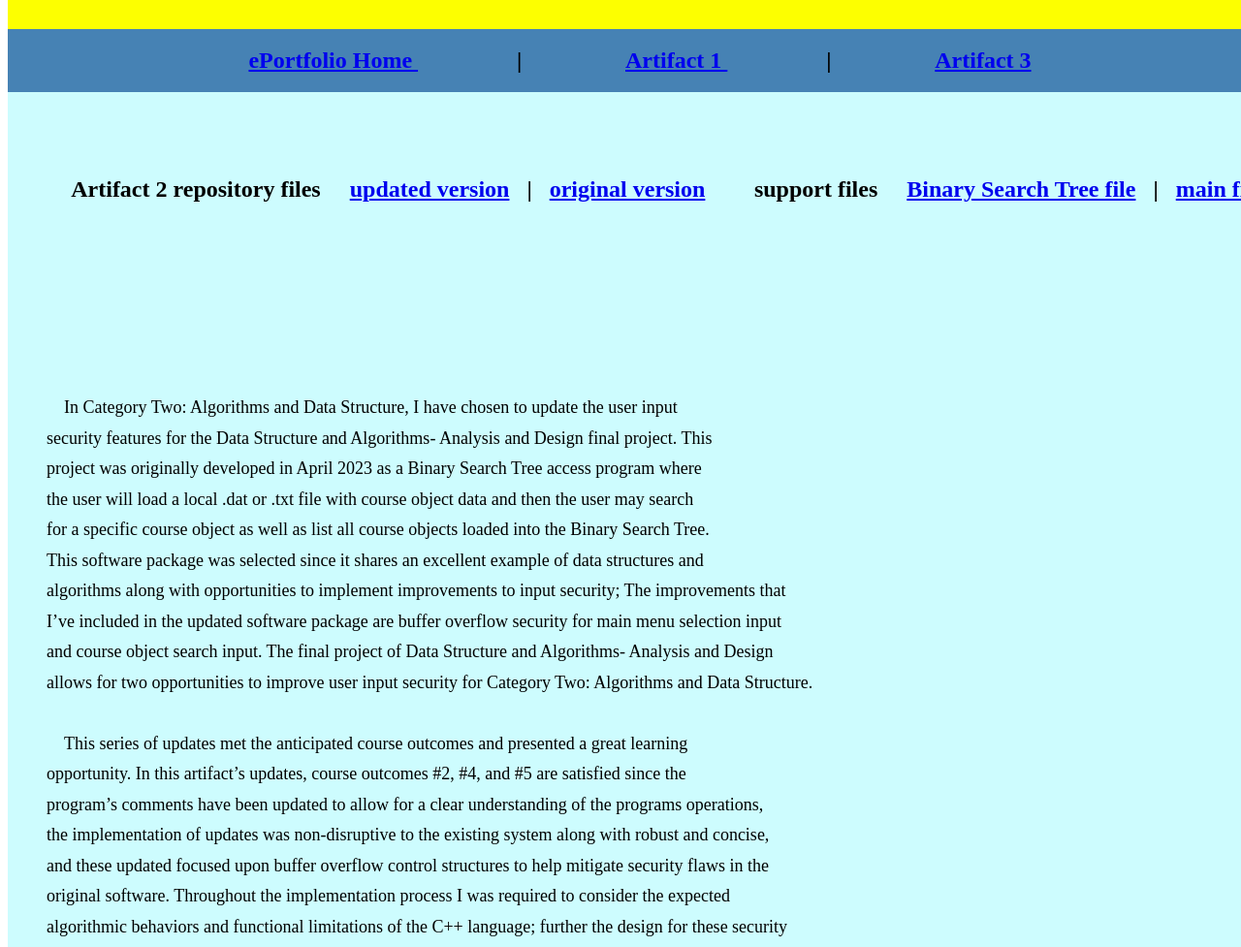
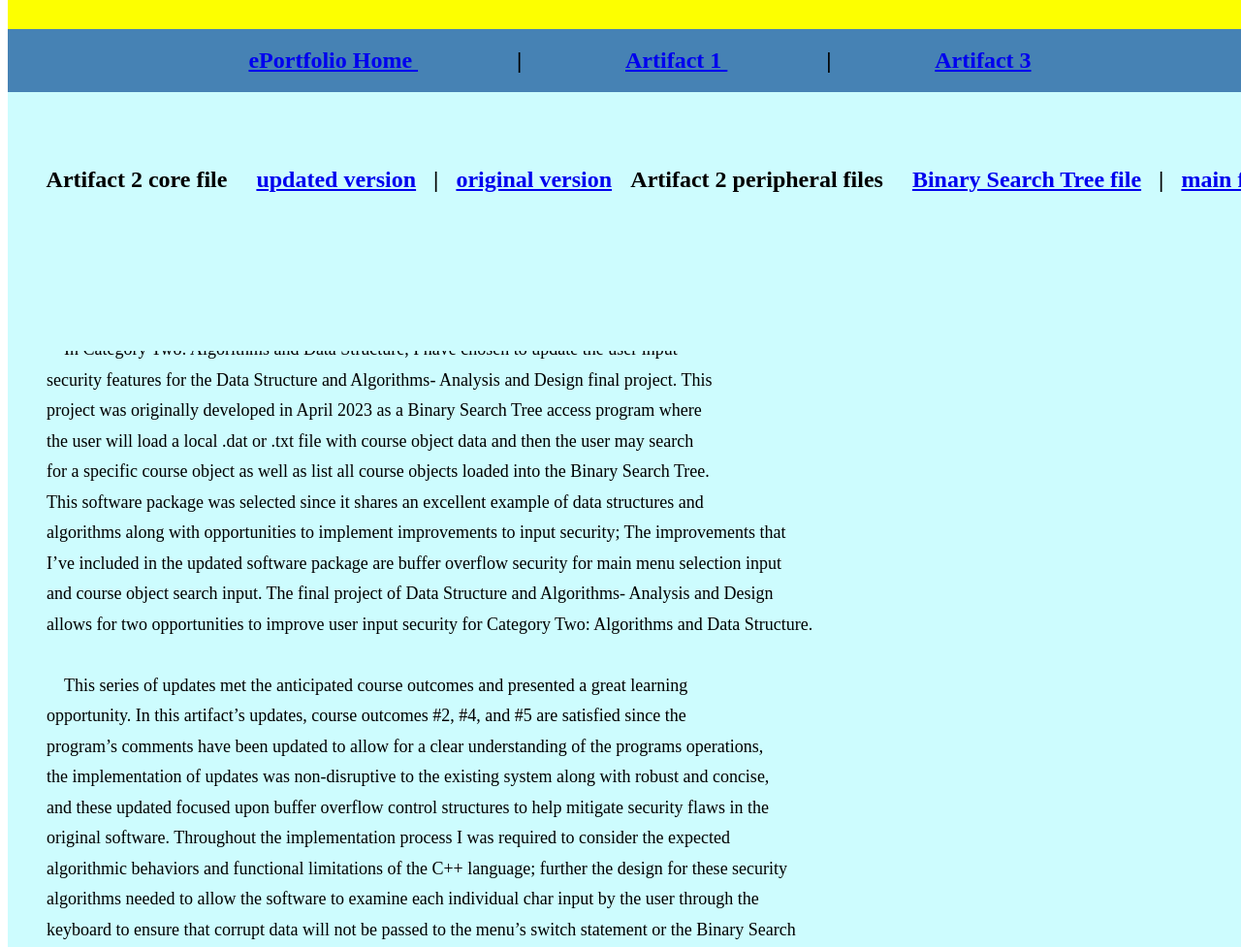
Before and after one commit to Christopher101010101010101010/Christopher101010101010101010.github.io, a plain HTML site: page Artifact2.html in a window 1280 px wide. Shown: the part 108-1085 px from the top of the page at 97% size. Drawn offline with Linux system fonts and the light colour scheme.

Commit message:
Update Artifact2.html

```diff
--- a/Artifact2.html
+++ b/Artifact2.html
@@ -36,7 +36,7 @@
     top: 250px;
     z-index: 2;
     text-align: left;
-    padding: 20px;
+    padding: 10px;
     height: 200px;
     width: 100%;
   }
@@ -44,7 +44,7 @@
     text-align: left;
     align-items: normal;
     position: absolute;
-    top: 475;
+    top: 415;
     z-index: 1;
     display: flex;
     background-color: #CDFCFE;
@@ -92,14 +92,14 @@
     <div class="linksDiv">
 
       <div>
-      <H2>Artifact 2 repository files&emsp;
+      <H2>Artifact 2 core file&emsp;
       <a href="https://github.com/Christopher101010101010101010/Christopher101010101010101010.github.io/blob/main/menuFunctionsArtifact2Updated.hpp"> updated version</a>
          &ensp;|&ensp;
       <a href="https://github.com/Christopher101010101010101010/Christopher101010101010101010.github.io/blob/main/menuFunctionsArtifact2Original.hpp"> original version</a>
       </H2></div>
 
       <div>
-      <H2>support files&emsp;
+      <H2>Artifact 2 peripheral files&emsp;
       <a href="https://github.com/Christopher101010101010101010/Christopher101010101010101010.github.io/blob/main/Artifact2BinarySearchTree.hpp">Binary Search Tree file</a>
       &ensp;|&ensp;
       <a href="https://github.com/Christopher101010101010101010/Christopher101010101010101010.github.io/blob/main/Artifact2main.cpp">main file</a>
```
